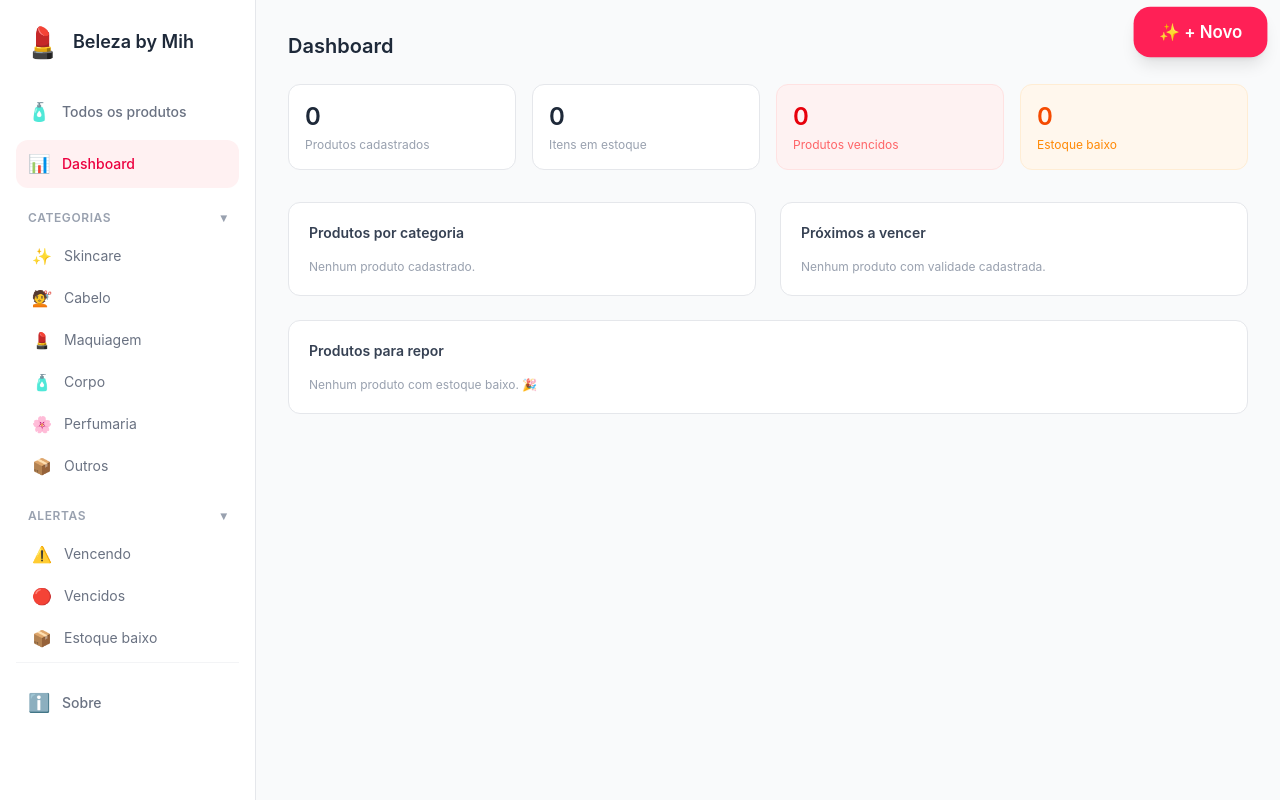
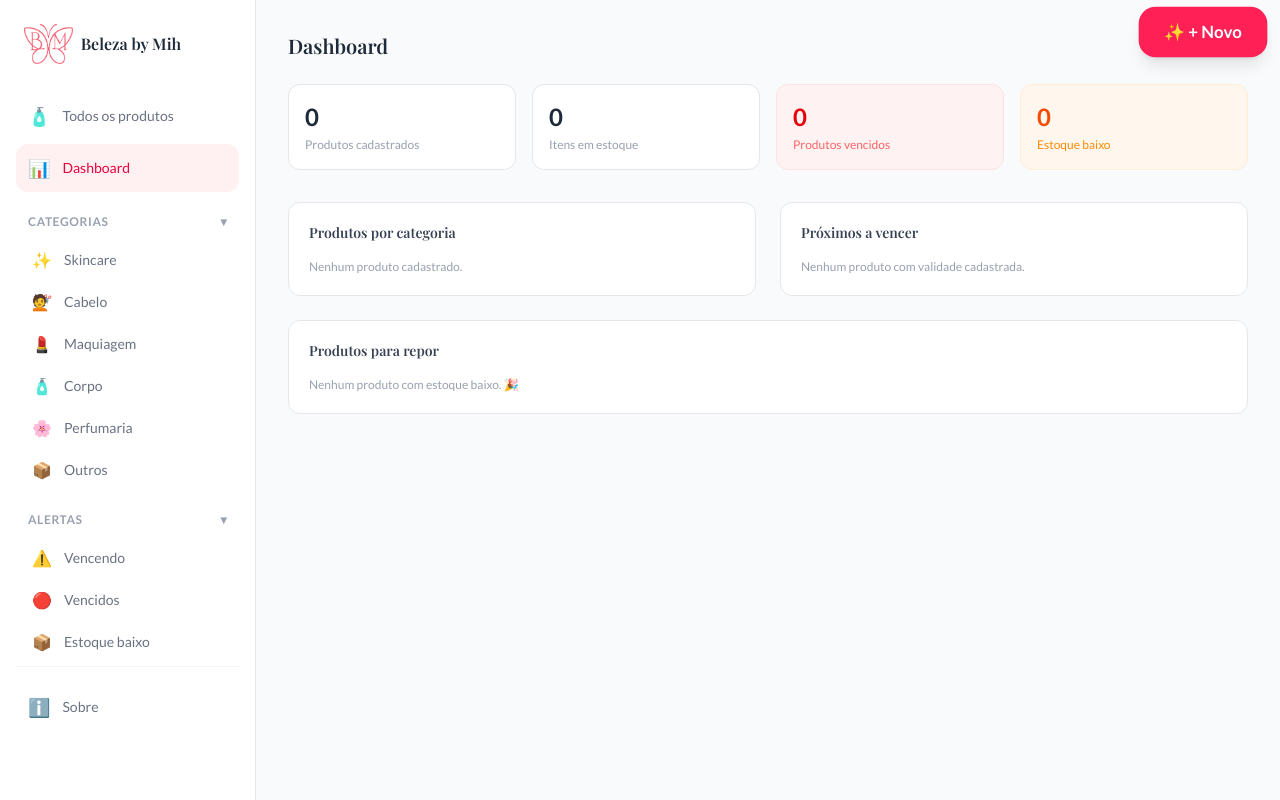
Before and after one commit to ViniciusBerardi1/beleza-by-mih-pwa, a React (Vite) app: page / in a window 1280 px wide. Built offline with nearby package versions, Linux system fonts and the light colour scheme.

Commit message:
feat: logo personalizado e fonte Playfair Display

```diff
--- a/index.html
+++ b/index.html
@@ -11,6 +11,12 @@
     <meta name="apple-mobile-web-app-capable" content="yes" />
     <meta name="apple-mobile-web-app-title" content="Beleza by Mih" />
     <link rel="apple-touch-icon" href="/icon-192.png" />
+    <link rel="preconnect" href="https://fonts.googleapis.com" />
+    <link rel="preconnect" href="https://fonts.gstatic.com" crossorigin />
+    <link
+      href="https://fonts.googleapis.com/css2?family=Playfair+Display:wght@400;500;600&family=Lato:wght@300;400;700&display=swap"
+      rel="stylesheet"
+    />
   </head>
   <body>
     <div id="root"></div>
--- a/src/components/Sidebar.jsx
+++ b/src/components/Sidebar.jsx
@@ -35,6 +35,18 @@ export default function Sidebar({ view, setView, produtos }) {
     setView(v);
     setMenuAberto(false);
   };
+
+  const Logo = ({ altura }) => (
+    <div className="flex items-center gap-2">
+      <img src="/logo.png" alt="Beleza by Mih" className={`${altura} w-auto`} />
+      <h1
+        className="font-semibold text-gray-800"
+        style={{ fontFamily: "Playfair Display, serif" }}
+      >
+        Beleza by Mih
+      </h1>
+    </div>
+  );
 
   const MenuConteudo = () => (
     <div className="flex flex-col gap-1">
@@ -148,21 +160,15 @@ export default function Sidebar({ view, setView, produtos }) {
     <>
       {/* DESKTOP — sidebar fixa */}
       <aside className="hidden md:flex fixed top-0 left-0 h-full w-64 bg-white border-r border-gray-200 flex-col py-6 px-4 gap-1 overflow-y-auto z-40">
-        <div className="flex items-center gap-3 mb-6 px-2">
-          <span className="text-3xl">💄</span>
-          <h1 className="text-lg font-semibold text-gray-800">Beleza by Mih</h1>
+        <div className="mb-6 px-2">
+          <Logo altura="h-10" />
         </div>
         <MenuConteudo />
       </aside>
 
       {/* MOBILE — header */}
       <header className="md:hidden fixed top-0 left-0 right-0 z-50 bg-white border-b border-gray-200 px-4 py-3 flex items-center justify-between">
-        <div className="flex items-center gap-2">
-          <span className="text-2xl">💄</span>
-          <h1 className="text-base font-semibold text-gray-700">
-            Beleza by Mih
-          </h1>
-        </div>
+        <Logo altura="h-8" />
         <button
           onClick={() => setMenuAberto(!menuAberto)}
           className="text-gray-500 hover:text-gray-800 transition-colors p-1 text-xl"
@@ -180,12 +186,7 @@ export default function Sidebar({ view, setView, produtos }) {
           />
           <div className="md:hidden fixed top-0 left-0 h-full w-72 bg-white z-50 flex flex-col py-6 px-4 overflow-y-auto shadow-xl">
             <div className="flex items-center justify-between mb-6 px-2">
-              <div className="flex items-center gap-2">
-                <span className="text-3xl">💄</span>
-                <h1 className="text-lg font-semibold text-gray-800">
-                  Beleza by Mih
-                </h1>
-              </div>
+              <Logo altura="h-10" />
               <button
                 onClick={() => setMenuAberto(false)}
                 className="text-gray-400 hover:text-gray-600 text-xl"
--- a/src/index.css
+++ b/src/index.css
@@ -2,17 +2,27 @@
 
 :root {
   color-scheme: light;
+  --font-display: "Playfair Display", serif;
+  --font-body: "Lato", sans-serif;
 }
 
 body {
   background-color: #f9fafb;
   color: #1f2937;
+  font-family: var(--font-body);
+}
+
+h1,
+h2,
+h3 {
+  font-family: var(--font-display);
 }
 
 button {
+  font-family: var(--font-body);
   transition:
-    transform 0.1s ease,
-    opacity 0.1s ease;
+    transform 0.15s ease,
+    opacity 0.15s ease;
 }
 
 button:active {
@@ -22,3 +32,9 @@ button:active {
     transform 0.15s ease,
     opacity 0.15s ease;
 }
+
+input,
+select,
+textarea {
+  font-family: var(--font-body);
+}
```
Also changed, not shown: public/logo.png (added).
